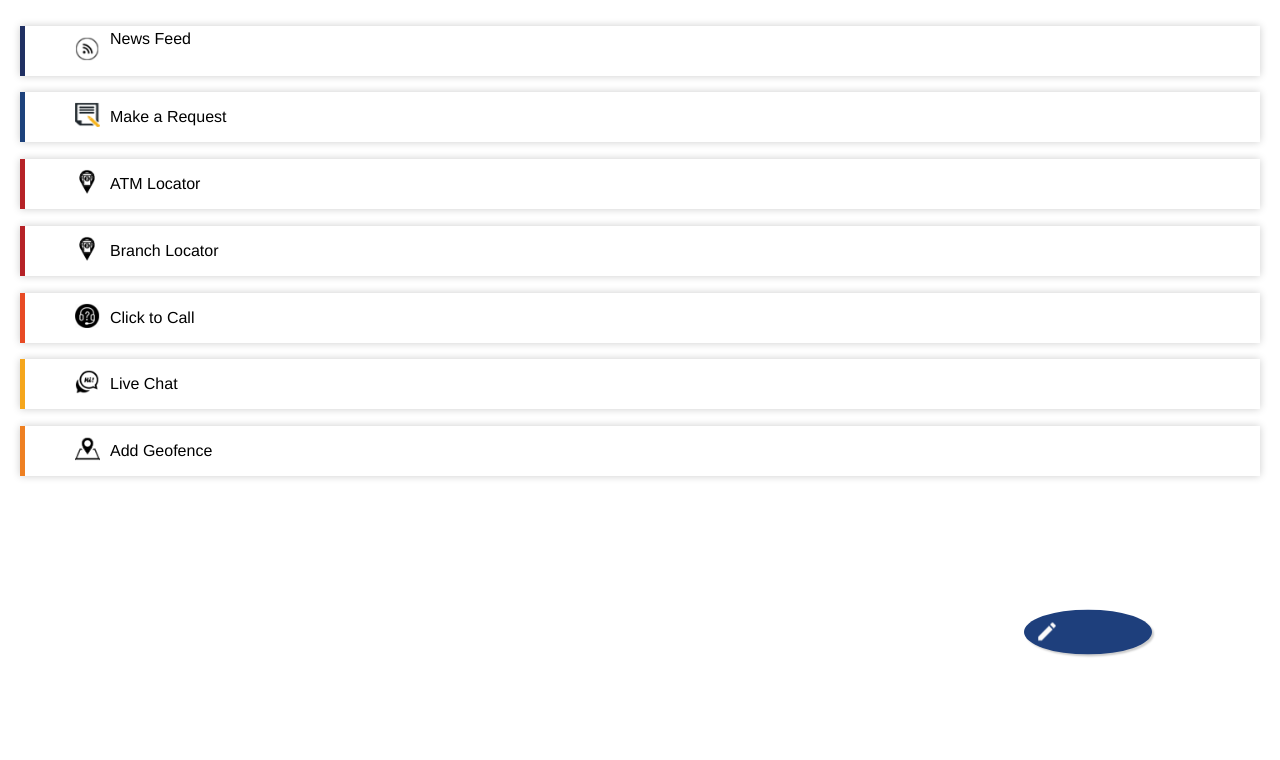
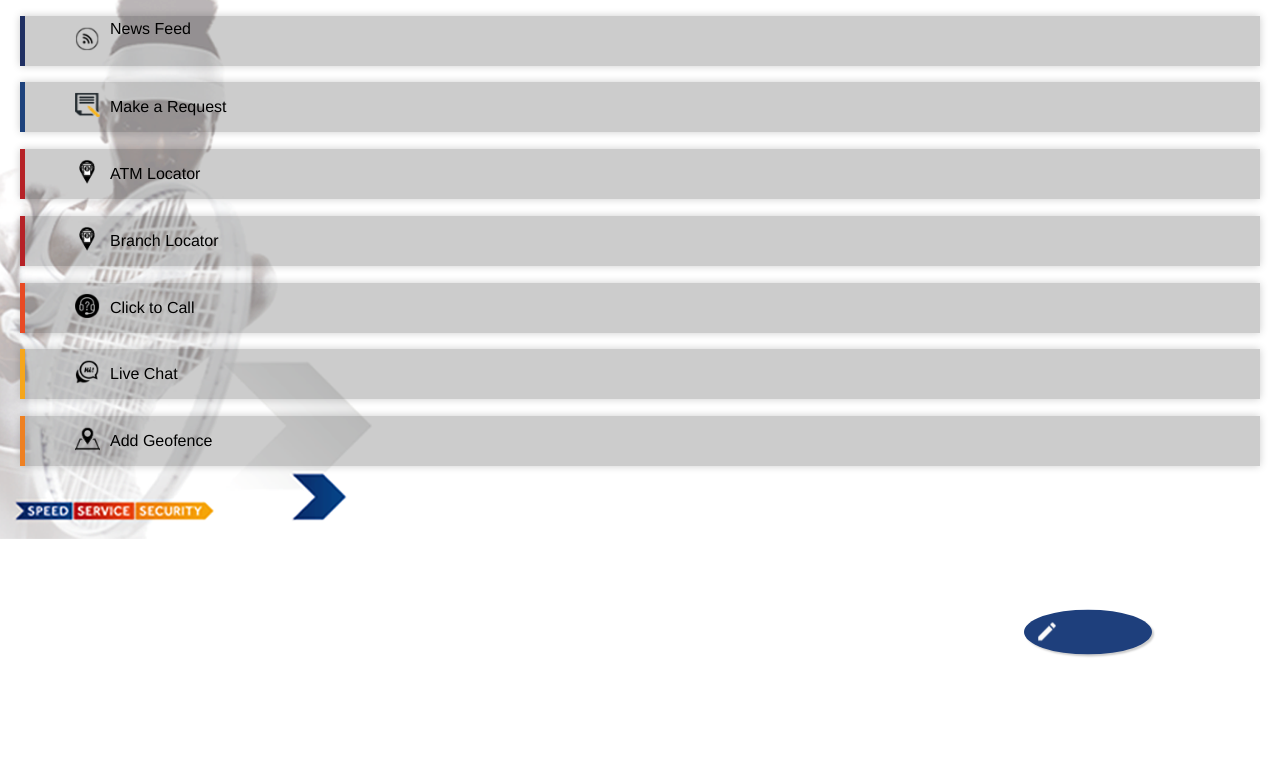
Before and after one commit to tynawood/acess, a plain HTML site: page index.html in a window 1280 px wide. Shown: the part 88-848 px from the top of the page. Before the commit the page ends 800 px from the top, so only its background shows below. Drawn offline with nearby package versions, Linux system fonts and the light colour scheme; no server answers.

Commit message:
jflkjakfjfakafja
afkjaljflfajfa hflklahf

```diff
--- a/css/movies-app.css
+++ b/css/movies-app.css
@@ -3,17 +3,17 @@ body,html {
 	height: 100%;
     overflow: hidden;
 }
-body {
+/*body {
 	font-family: Helvetica, Arial, sans-serif;
 	font-size: 13px;
 	line-height: 1.5;
-	background: #fff;
+	background: #000;
 	color: #333;
 }
-
+*/
 
 .header {
-	height: 40px;
+	height: 48px;
 	width: 100%;
 	background-color:#fff ;
 	/*background:url(../img/hapn%27n.png) no-repeat;*/
@@ -37,8 +37,16 @@ body {
 	left: 0;
 	top: 0;
 	width: 100%;
-	height: 100%;
-	background: #fff;
+	height: auto;
+	/*background: #fff;*/
+	background:transparent;
+
+
+	max-width: 100%;
+
+
+
+
 	overflow:hidden;
 }
 .swiper-content .inner {
--- a/css/simple-app.css
+++ b/css/simple-app.css
@@ -16,9 +16,14 @@ body {
 	font-family: Helvetica, Arial, sans-serif;
 	font-size: 13px;
 	line-height: 1.5;
-	background: #fff;
+	/*background: #000;*/
 	color: #000;
 	overflow-x:hidden;
+	background:url(../img/bg.png) no-repeat;
+	position: relative;
+	max-width:100%;
+	height: auto;
+
 
 
 }
@@ -79,7 +84,7 @@ margin:-8px -15px 0 -15px;
 
 
 .header {
-	height: 58px;
+	height: 48px;
 	width: 100%;
 	background-color:#fff;
 	/*background:transparent;*/
@@ -444,7 +449,7 @@ article .article-img-pane img { height:100%; max-width: inherit; }
 
 
 
-								.detailbox{background:#fff;
+								.detailbox{background:rgba(0, 0, 0, 0.2);
 									box-shadow: 0 0 8px rgba(0, 0, 0, 0.2);font-family: MyriadPro-Regular, 'Myriad Pro Regular', MyriadPro, 'Myriad Pro', Helvetica, Arial, sans-serif;
 	font-size: 13px;border-left: 5px #203063 solid;
 
@@ -468,33 +473,33 @@ font-size: 14px;
 
 
 
-								.detailboxrequest{background:#fff;
+								.detailboxrequest{background:rgba(0, 0, 0, 0.2);
 									box-shadow: 0 0 8px rgba(0, 0, 0, 0.2);font-family: MyriadPro-Regular, 'Myriad Pro Regular', MyriadPro, 'Myriad Pro', Helvetica, Arial, sans-serif;
 	font-size: 13px;border-left: 5px #1d427c solid;margin-top: -20px;
 
 									font-size:16px ;font: 'Myriad Pro Regular'  text-transform:capitalize;margin-bottom:0px;width:100%;position:relative;margin-left: 0px;height:50px;line-height: 50px;text-indent: 60px;}
 
-									.detailboxlocator{background:#fff;
+									.detailboxlocator{background:rgba(0, 0, 0, 0.2);
 									box-shadow: 0 0 8px rgba(0, 0, 0, 0.2);font-family: MyriadPro-Regular, 'Myriad Pro Regular', MyriadPro, 'Myriad Pro', Helvetica, Arial, sans-serif;
 	font-size: 13px;border-left: 5px #b62227 solid;margin-top: -20px;
 
 									font-size:16px ;font: 'Myriad Pro Regular'  text-transform:capitalize;margin-bottom:0px;width:100%;position:relative;margin-left: 0px;height:50px;line-height: 50px;text-indent: 60px;}
 
-.detailboxchat{background:#fff;
+.detailboxchat{background:rgba(0, 0, 0, 0.2);
 									box-shadow: 0 0 8px rgba(0, 0, 0, 0.2);font-family: MyriadPro-Regular, 'Myriad Pro Regular', MyriadPro, 'Myriad Pro', Helvetica, Arial, sans-serif;
 	font-size: 13px;border-left: 5px #f5a61c solid;margin-top: -20px;
 
 									font-size:16px ;font: 'Myriad Pro Regular'  text-transform:capitalize;margin-bottom:0px;width:100%;position:relative;margin-left: 0px;height:50px;line-height: 50px;text-indent: 60px;}
 
 
-.detailboxcall{background:#fff;
+.detailboxcall{background:rgba(0, 0, 0, 0.2);
 									box-shadow: 0 0 8px rgba(0, 0, 0, 0.2);font-family: MyriadPro-Regular, 'Myriad Pro Regular', MyriadPro, 'Myriad Pro', Helvetica, Arial, sans-serif;
 	font-size: 13px;border-left: 5px #e84a24 solid;margin-top: -20px;
 
 									font-size:16px ;font: 'Myriad Pro Regular'  text-transform:capitalize;margin-bottom:0px;width:100%;position:relative;margin-left: 0px;height:50px;line-height: 50px;text-indent: 60px;}
 
 
-.detailboxfence{background:#fff;
+.detailboxfence{background:rgba(0, 0, 0, 0.2);
 									box-shadow: 0 0 8px rgba(0, 0, 0, 0.2);font-family: MyriadPro-Regular, 'Myriad Pro Regular', MyriadPro, 'Myriad Pro', Helvetica, Arial, sans-serif;
 	font-size: 13px;border-left: 5px #ee8022 solid;margin-top: -20px;
 
--- a/index.html
+++ b/index.html
@@ -8,7 +8,7 @@
 
 	<meta charset="UTF-8">
 	<meta name="viewport" content="initial-scale=1">
-	<title>umb</title>
+	<title>Access</title>
 
 	<link rel="stylesheet" href="css/idangerous.swiper.css">
 	<link rel="stylesheet" href="css/normalize.css">
@@ -107,7 +107,7 @@
 
 
 
-<body>
+<body >
 <div id="header" class="header" style="display:none;width:0;height:0;"> </div>
 <div class="header">
 <a href="settings.html"><div class="menu"></div></a>
@@ -173,7 +173,7 @@
 </div>-->
 
 
-    <a href="feed.html"> <div class="detailbox">
+    <a href="https://www.accessbankplc.com/media-centre/press-releases/"> <div class="detailbox">
       <img class="icon" src="img/feed.png" alt=""/>
 
    <p> News Feed </p></div> </a>
@@ -211,7 +211,7 @@
       <p>
       <br> </p>
 
-  <a href="tel:+233267141981">  <div class="detailboxcall">
+  <a href="tel:0800004400">  <div class="detailboxcall">
 
        <img class="icon" src="img/call.png" alt=""/>
 
```
Also changed, not shown: atm.html (+3 -3 lines), branch.html (+3 -3 lines), chat.html (+2 -2 lines), chatlayout/index.html (+1 -1 lines), locator.html (+11 -5 lines), request.html (+2 -2 lines), img/back.png, img/bg.png (added), img/bg1.png (added), img/hapn'n.png.
